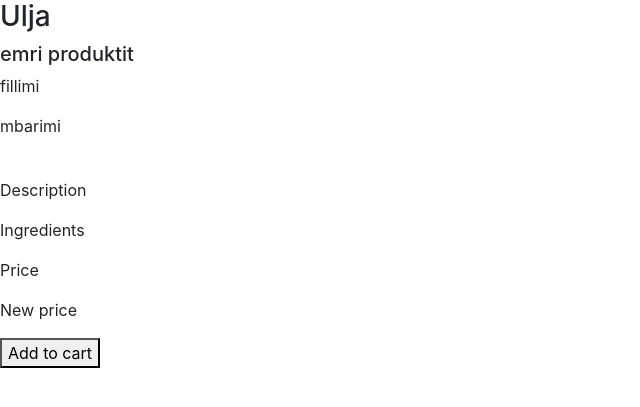
After one commit to h-kevin/Ave-Cesare, a PHP site: page /pages/oferta.html in a window 1280 px wide. The commit adds this page. Shown: the top 407 px of the page, without its empty margins (0-640 px from the left). Run offline with PHP 8.4, Linux system fonts and the light colour scheme.

Commit message:
added oferta.php and oferta. html

```diff
--- /dev/null
+++ b/pages/oferta.html
@@ -0,0 +1,29 @@
+<!DOCTYPE html>
+
+<html>
+    <head>
+        <title>Ave Cesare!</title>
+        <meta charset="UTF-8" />
+        <meta name="viewport" content="width=device-width, initial-scale=1, shrink-to-fit=no" />
+        <link rel="icon" type="image/png" href="../img/favicon.png" />
+        <link rel="stylesheet" type="text/css" href="../css/index.css" />
+        <link href="https://fonts.googleapis.com/icon?family=Material+Icons" rel="stylesheet" />
+        <script></script>
+    </head>
+
+    <body>
+        <div id="offers">
+            <h3 id="sale">Ulja</h3>
+            <h5 id="product_name">emri produktit</h5>
+            <p id="start_date">fillimi</p>
+            <p id="end_date">mbarimi</p>
+            <img id="image">
+            <p id="desc">Description</p>
+
+            <p id="ingredient_name">Ingredients</p>
+            <p id="price">Price</p>
+            <p id="new_price">New price</p>
+            <button type="submit">Add to cart</button>
+        </div>
+    </body>
+</html>
--- a/php/login.php
+++ b/php/login.php
@@ -8,7 +8,7 @@
         $email = $_POST['email'];
         $pass = $_POST['pass'];
 
-        $stmt = $conn->prepare("SELECT id, name, surname, password, verified FROM user WHERE email = ?");
+        $stmt = $conn->prepare("SELECT id, name, surname, password, verified FROM User WHERE email = ?");
         $stmt->bind_param('s', $email);
 
         $stmt->execute();
```
Also changed, not shown: php/oferta.php (added, +22 -0 lines).
